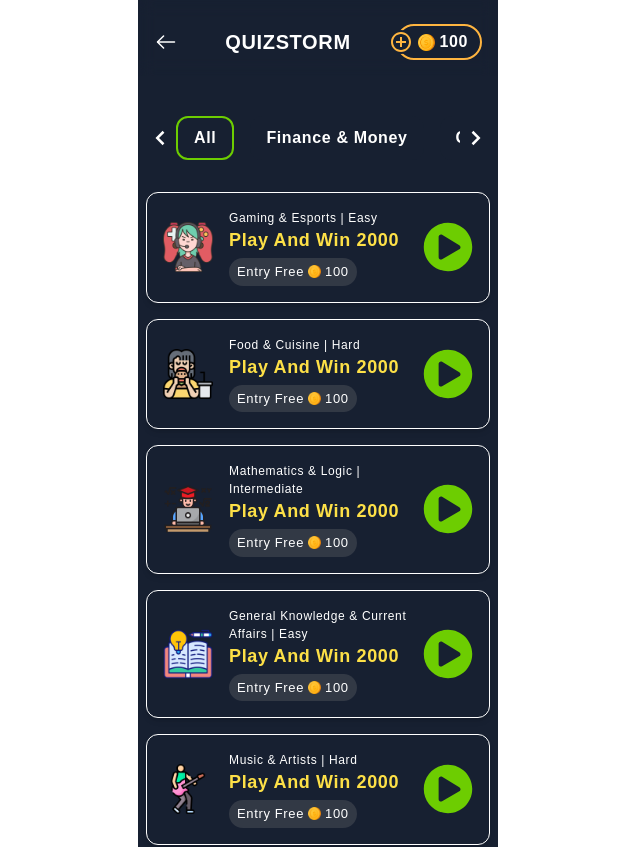
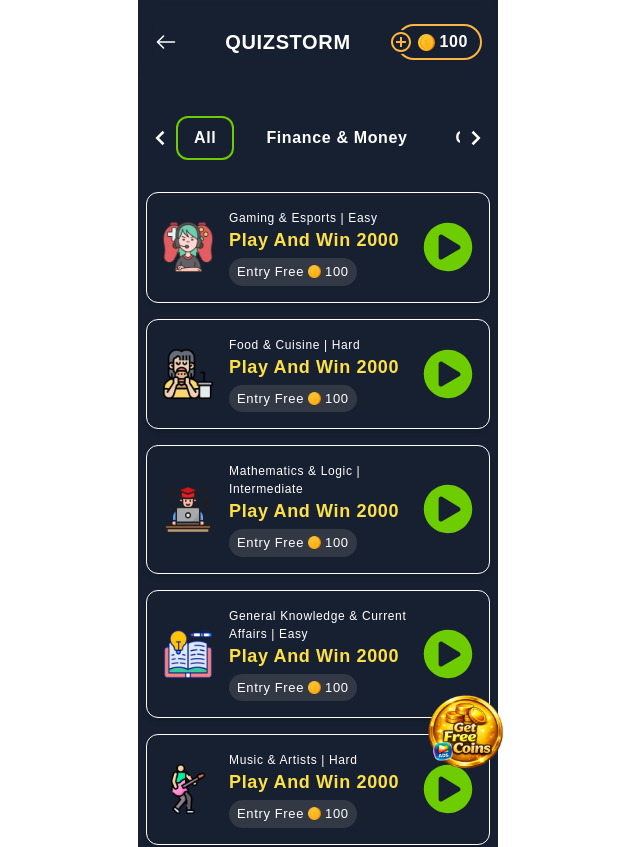
Before and after one commit to Incrediblesoftech/Quiz-with-rewarded, a Next.js app: page /start in a window 1280 px wide. Shown: the top 847 px of the page, without its empty margins (322-962 px from the left). Built offline with nearby package versions, Linux system fonts and the light colour scheme.

Commit message:
add ads in start page

```diff
--- a/containers/Start/index.js
+++ b/containers/Start/index.js
@@ -6,6 +6,7 @@
 import { BiChevronLeft, BiChevronRight } from 'react-icons/bi';
 import { useScore } from 'context/ScoreContext';
 import Ads from '@components/Ads';
+import { FaCoins } from "react-icons/fa";
 
 function Start() {
   const router = useRouter();
@@ -104,6 +105,38 @@
     },
   };
 
+  const showRewardAd = () => {
+
+    if (typeof window !== "undefined" && window.adBreak) {
+
+      window.adBreak({
+        type: "reward",
+        name: "rewarded-coin-ad",
+
+        beforeAd: () => {
+          console.log("Ad started");
+        },
+
+        beforeReward: (showAdFn) => {
+          showAdFn();
+        },
+
+        adViewed: () => {
+          console.log("User watched full ad");
+
+          // 100 coins add
+          setScore((prev) => prev + 100);
+        },
+
+        adDismissed: () => {
+          console.log("Ad skipped");
+        }
+
+      });
+
+    }
+
+  };
   return (
     <Layout title="QuizStorm">
       <div className='px-2'>
@@ -115,6 +148,11 @@
       </div>
       <div className="flex flex-col items-center pt-10 pb-10 px-2 w-full">
 
+        <div
+          onClick={showRewardAd}
+          className="fixed bottom-6 right-6 md:right-[450px] z-50 w-[85px] h-[85px] rounded-full flex flex-col items-center justify-center text-center  cursor-pointer hover:scale-105 transition">
+          <img src="/assets/image/getFreeCoins.png" />
+        </div>
 
         {/* Category Scroll Filter */}
         <div className="flex items-center w-full mb-4">
@@ -230,6 +268,8 @@
         </div>
       )}
 
+
+
       <div className='px-2'>
         <Ads
           data-ad-format="auto"
```
Also changed, not shown: public/assets/image/getFreeCoins.png (added).
